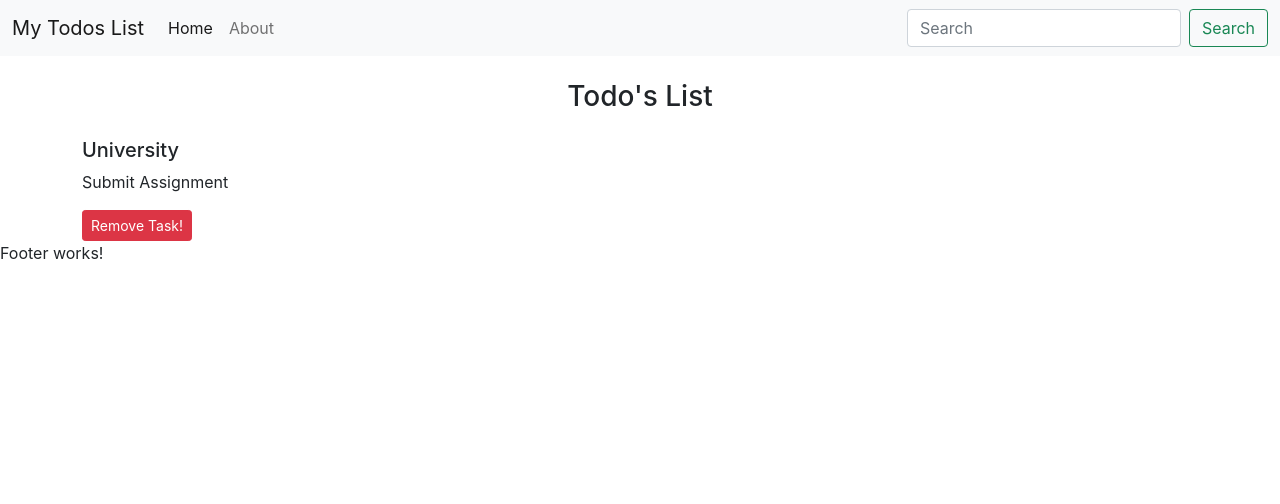
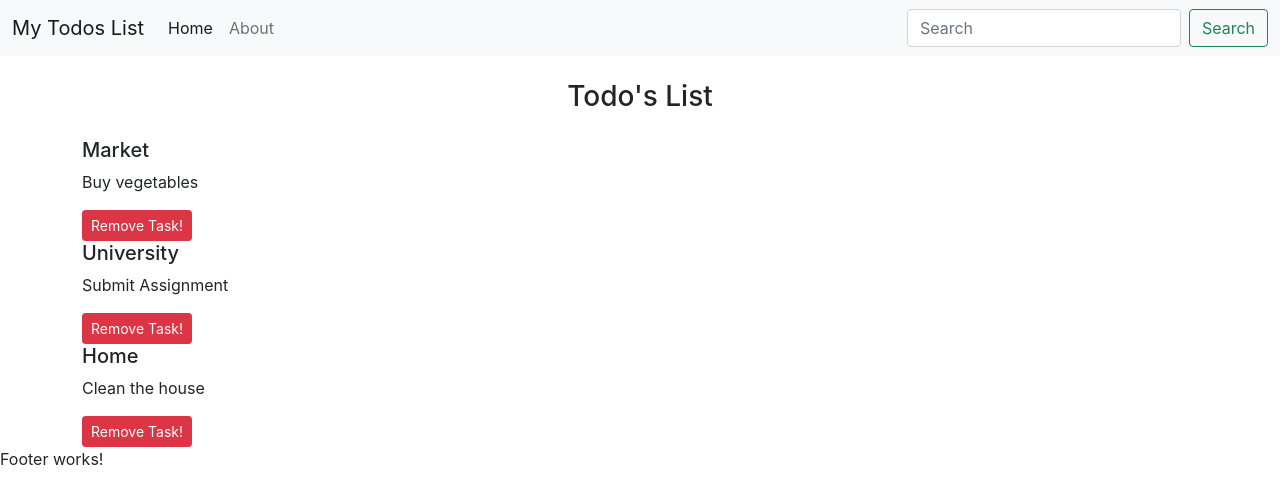
Before and after one commit to haha-harshit/todolist, a React (Create React App) app in the folder Desktop/node_ws/React_todo/first-react-todos/: page / in a window 1280 px wide. Shown: the top 504 px of the page. Built offline with nearby package versions, Linux system fonts and the light colour scheme.

Commit message:
displaying all todoItem with map

```diff
--- a/Desktop/node_ws/React_todo/first-react-todos/src/App.js
+++ b/Desktop/node_ws/React_todo/first-react-todos/src/App.js
@@ -7,6 +7,10 @@ import {Todos} from "./myComponents/Todos";
 import {Footer} from "./myComponents/Footer";
 
 function App() {
+
+  const onDelete = (todo) =>{
+    console.log("I am on Delete of ", todo);
+  }
 
   let todos = [
     {
@@ -29,7 +33,7 @@ function App() {
   return (
     <>
       <Header title= "My Todos List" searchBar={true}/>
-      <Todos todos={todos}/>
+      <Todos todos={todos} onDelete={onDelete}/>
       <Footer/>
     </>
   );
--- a/Desktop/node_ws/React_todo/first-react-todos/src/myComponents/TodoItem.js
+++ b/Desktop/node_ws/React_todo/first-react-todos/src/myComponents/TodoItem.js
@@ -1,12 +1,12 @@
 import React from 'react'
 
-export const TodoItem = ({todo}) => {
+export const TodoItem = ({todo, onDelete}) => {
     return (
         <>
         <div>
             <h5>{todo.title}</h5>
             <p>{todo.desc}</p>
-            <button className="btn btn-danger btn-sm">Remove Task!</button>
+            <button className="btn btn-danger btn-sm" onClick={()=>onDelete(todo)}> Remove Task! </button>
         </div>
         </>
     )
--- a/Desktop/node_ws/React_todo/first-react-todos/src/myComponents/todos.js
+++ b/Desktop/node_ws/React_todo/first-react-todos/src/myComponents/todos.js
@@ -8,7 +8,10 @@ export const Todos = (props) => {
         <div className = "container">
             <h3 className="text-center my-4">Todo's List</h3>
             {/* {props.todos} */}
-            <TodoItem todo={props.todos[1]}/>
+            {props.todos.map( (todoo) => {
+                return <TodoItem todo={todoo} key={todoo.sno} onDelete={props.onDelete}/>
+            })}
+
         </div>
         </>
     )
```
